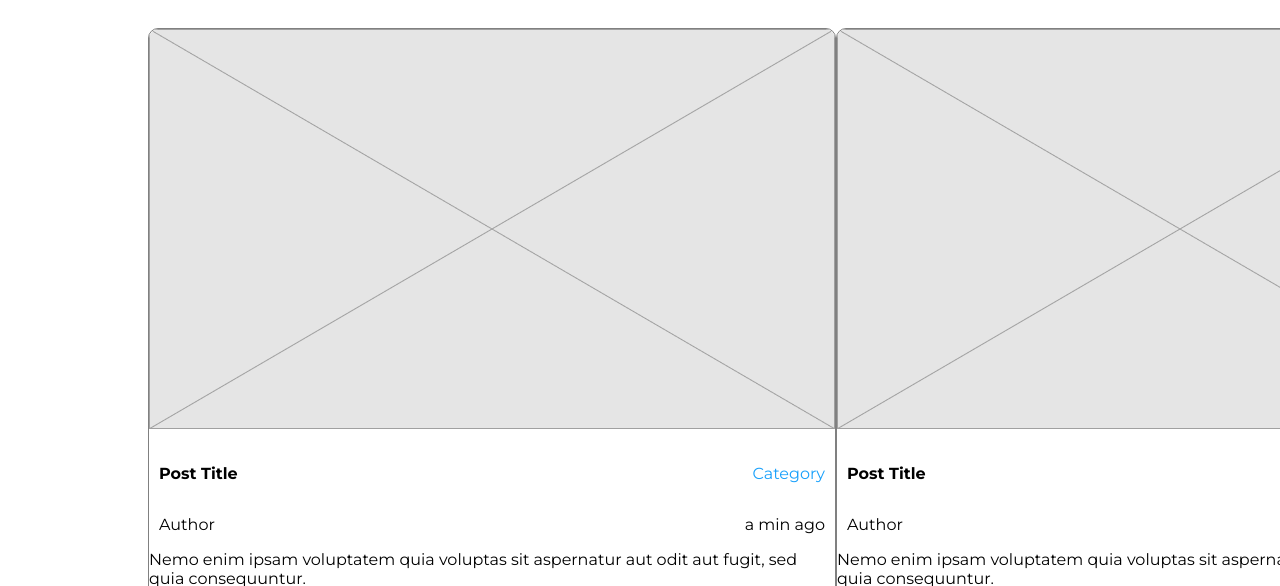
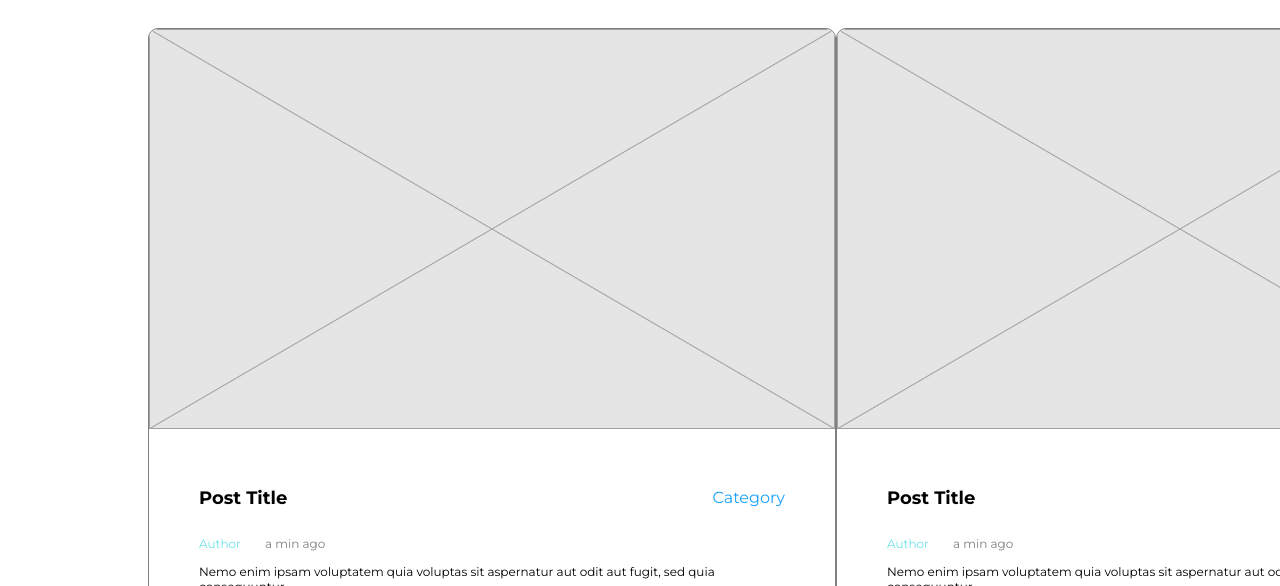
Before and after one commit to thaisgebel/BLOG-WIREFRAME, a plain HTML site: page index.html in a window 1280 px wide. Shown: the part 214-800 px from the top of the page. Drawn offline with Linux system fonts and the light colour scheme.

Commit message:
feat(wireframe): Add more styles to wireframe

```diff
--- a/BLOG-WIREFRAME.css
+++ b/BLOG-WIREFRAME.css
@@ -56,17 +56,17 @@ hr {
     border: solid 0.5px #6DE4EA;
 }
 
-.section {
+.featured-post {
     margin: 0 140px;
 }
 
-.section h1 {
+.featured-post h1 {
     margin: 60px 0px 50px -20px ;
     font-weight: 400;
     font-size: 48px;
 }
 
-.article-box {
+.featured-post_article-box {
     align-items: center;
     display: flex;
     justify-content: space-between;
@@ -74,13 +74,38 @@ hr {
 .article {
  border:grey 1px solid;
  border-radius: 10px;
- height: 655px;
  width: 686px;
 }
+.featured-post_article-content{
+    padding: 30px 50px;
+}
+.featured-post_article-content p {
+    font-size: 12px;
+    font-weight: 400;
+}
 
-.box {
+
+.featured-post_post-title{
     align-items: center;
     display: flex;
     justify-content: space-between;
-    margin: 10px;
 }
+.featured-post_post-title h4 {
+    font-size: 18px;
+    font-weight: 700;
+}
+.featured-post_post-title a {
+    font-size: 400;
+    font-weight: 12px;
+}
+.featured-post_author .span-time {
+   padding: 0 0 0 20px;
+   color:gray;
+   font-size: 12px;
+   font-weight: 400;
+}
+.featured-post_author .span-author {
+    color:#6DE4EA;
+    font-size: 12px;
+    font-weight: 400;
+}
--- a/index.html
+++ b/index.html
@@ -39,47 +39,58 @@
     </header>
 
     <main>
-        <section class="section">
+        <section class="featured-post">
 
-            <div class="article-box">
+            <div class="featured-post_article-box">
                 <h1>Featured Posts</h1>
                 <a href=""> More -> </a>
             </div>
 
-            <div class="article-box">
+            <div class="featured-post_article-box">
 
                 <div class="article">
+
                     <img src="img/Rectangle.png" alt="image">
 
-                <div class="box">
+                    <div class="featured-post_article-content">
+
+                        <div class="featured-post_post-title">
                             <h4>Post Title</h4>
                             <a href=""> Category</a>
                         </div>
 
-                <div class="box">
-                <span>Author</span>
-                <span> a min ago</span>
+                        <div class="featured-post_author" >
+                            <span class="span-author">Author</span>
+                            <span class="span-time"> a min ago</span>
                         </div>
 
                          <p> Nemo enim ipsam voluptatem quia voluptas sit aspernatur aut odit aut fugit, sed quia consequuntur.</p>
+
+                    </div>
                 </div>
 
                 <div class="article">
+
                     <img src="img/Rectangle.png" alt="image">
 
-                <div class="box">
+                    <div class="featured-post_article-content">
+
+                        <div class="featured-post_post-title">
                             <h4>Post Title</h4>
                             <a href=""> Category</a>
                         </div>
 
-                <div class="box">
-                <span>Author</span>
-                <span> a min ago</span>
+                        <div class="featured-post_author" >
+                            <span class="span-author">Author</span>
+                             <span class="span-time"> a min ago</span>
                         </div>
 
                          <p> Nemo enim ipsam voluptatem quia voluptas sit aspernatur aut odit aut fugit, sed quia consequuntur.</p>
+
                     </div>
                 </div>
+            </div>
+
         </section>
 
         <section>
@@ -90,11 +101,12 @@
             <img src="img/Rectangle.png" alt="image">
 
         <div class="box">
+
             <h4>Post Title</h4>
             <a href=""> Category</a>
         </div>
 
-        <div class="box">
+        <div>
             <span>Author</span>
             <span> a min ago</span>
         </div>
@@ -110,7 +122,7 @@
             <a href=""> Category</a>
         </div>
 
-        <div class="box">
+        <div>
             <span>Author</span>
             <span> a min ago</span>
         </div>
@@ -126,7 +138,7 @@
             <a href=""> Category</a>
             </div>
 
-            <div class="box">
+            <div>
             <span>Author</span>
             <span> a min ago</span>
             </div>
```
Lines whose indentation alone changed are shown as unchanged.
